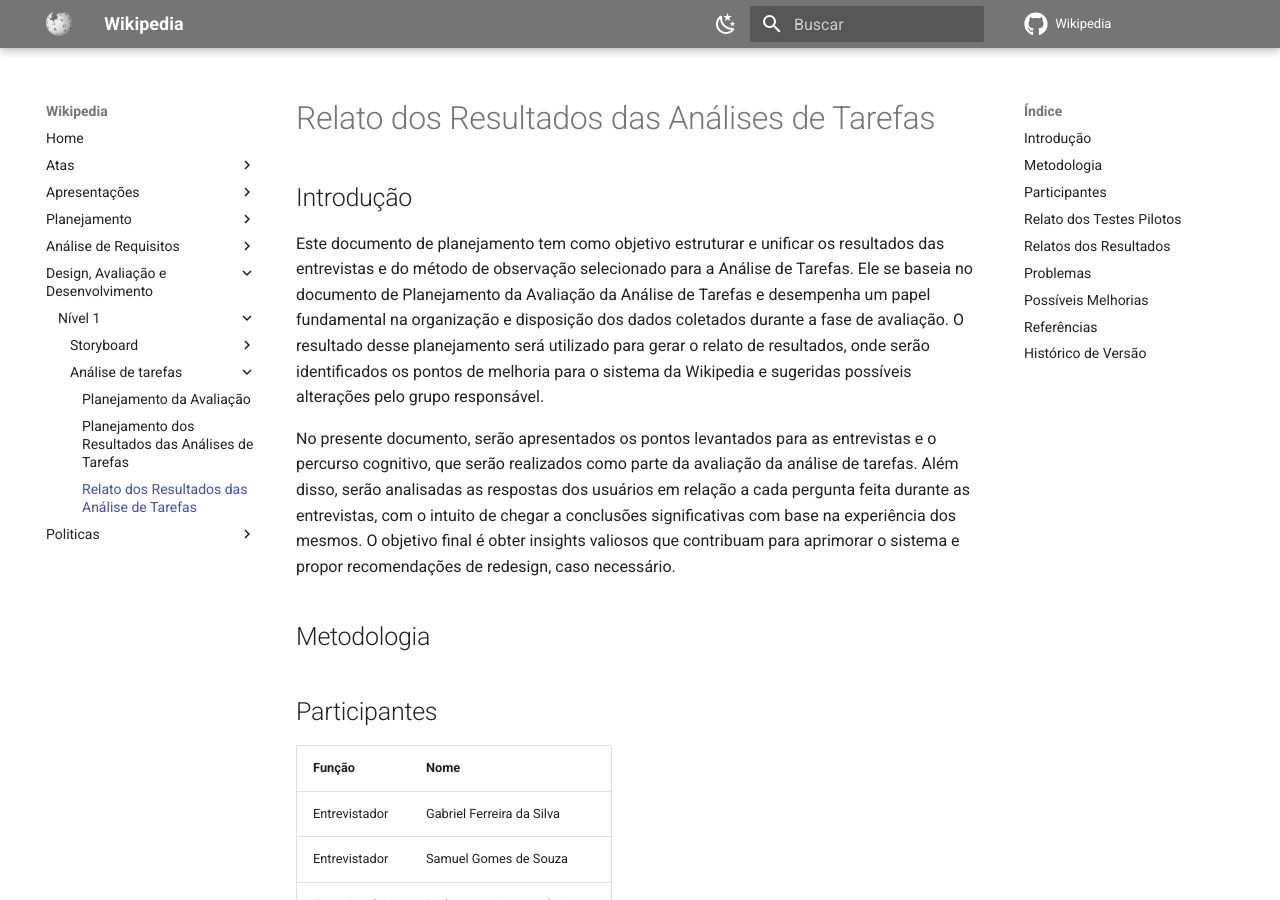
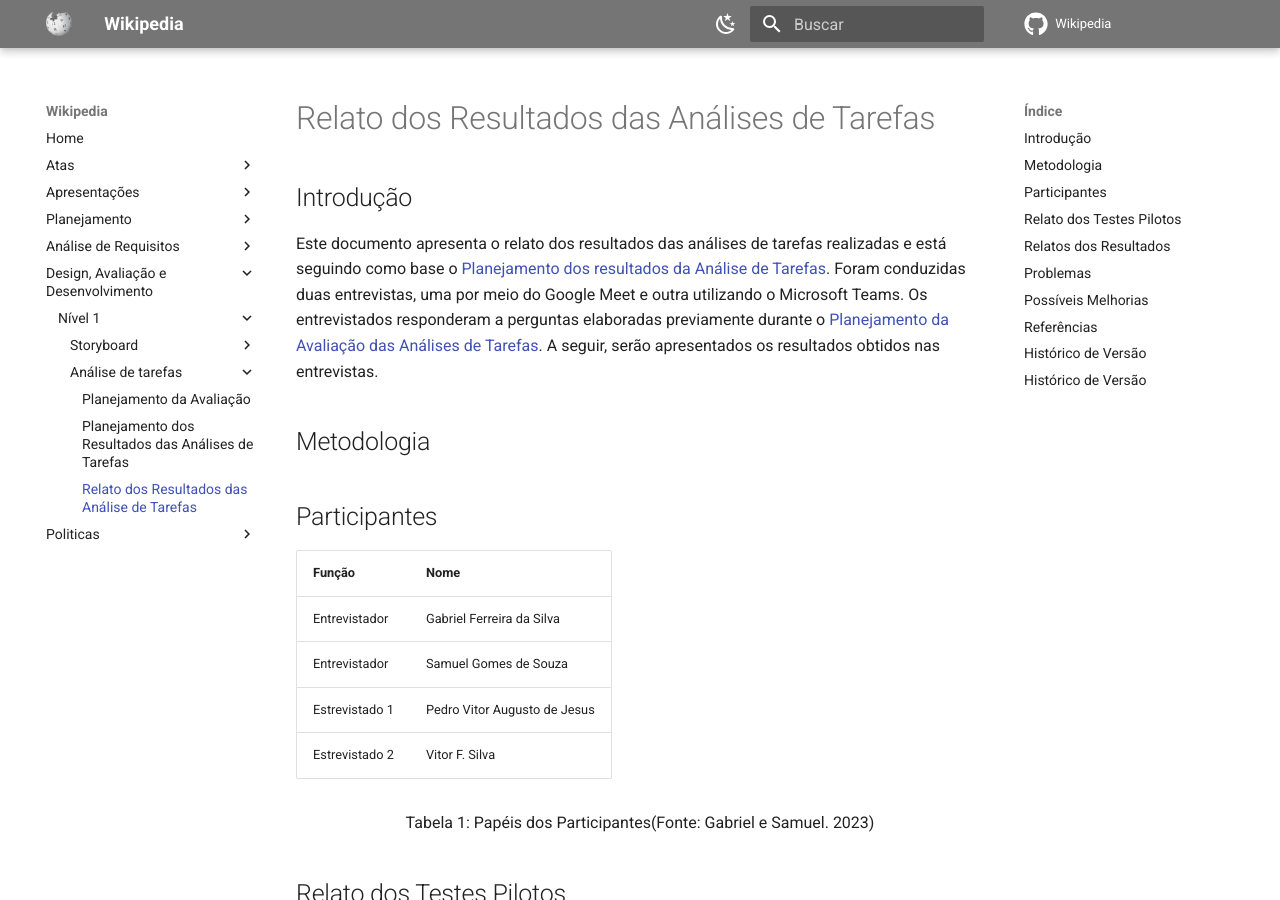
Before and after one commit to Interacao-Humano-Computador/2023.1-Wikipedia, an MkDocs documentation site: the page built from docs/design-avaliacao-desenvolvimento/nivel1/analiseDeTarefas/relatoDaAnaliseDeTarefa.md, in a window 1280 px wide and 900 px high. Built offline with MkDocs 1.6.1 and Material for MkDocs 9.7.7, drawn with Linux system fonts in a browser that asks for light colours; comment, search, counter and statistics services are not loaded; some of the changed text lies outside the part shown.

```diff
--- a/docs/design-avaliacao-desenvolvimento/nivel1/analiseDeTarefas/relatoDaAnaliseDeTarefa.md
+++ b/docs/design-avaliacao-desenvolvimento/nivel1/analiseDeTarefas/relatoDaAnaliseDeTarefa.md
@@ -2,9 +2,7 @@
 
 ## Introdução
 
-Este documento de planejamento tem como objetivo estruturar e unificar os resultados das entrevistas e do método de observação selecionado para a Análise de Tarefas. Ele se baseia no documento de Planejamento da Avaliação da Análise de Tarefas e desempenha um papel fundamental na organização e disposição dos dados coletados durante a fase de avaliação. O resultado desse planejamento será utilizado para gerar o relato de resultados, onde serão identificados os pontos de melhoria para o sistema da Wikipedia e sugeridas possíveis alterações pelo grupo responsável.
-
-No presente documento, serão apresentados os pontos levantados para as entrevistas e o percurso cognitivo, que serão realizados como parte da avaliação da análise de tarefas. Além disso, serão analisadas as respostas dos usuários em relação a cada pergunta feita durante as entrevistas, com o intuito de chegar a conclusões significativas com base na experiência dos mesmos. O objetivo final é obter insights valiosos que contribuam para aprimorar o sistema e propor recomendações de redesign, caso necessário.
+Este documento apresenta o relato dos resultados das análises de tarefas realizadas e está seguindo como base o [Planejamento dos resultados da Análise de Tarefas](../analiseDeTarefas/planejamentoResultadosAnalisesTarefas.md). Foram conduzidas duas entrevistas, uma por meio do Google Meet e outra utilizando o Microsoft Teams. Os entrevistados responderam a perguntas elaboradas previamente durante o [Planejamento da Avaliação das Análises de Tarefas](../analiseDeTarefas/planejamentoResultadosAnalisesTarefas.md). A seguir, serão apresentados os resultados obtidos nas entrevistas.
 
 ## Metodologia
 
@@ -66,3 +65,22 @@ Relato dos Resultados Análises de Tarefas do projeto Lichess. Disponível em: [
 | Versão | Data       | Descrição            | Autor(es)        | Revisor(es) |
 | ------- | ---------- | ---------------------- | ---------------- | ----------- |
 | 1.0     | 28/05/2023 | Criação do documento | Gabriel e Samuel | Chaydson    |
+
+=======
+
+- Barbosa, S. D. J.; Silva, B. S. da; Silveira, M. S.; Gasparini, I.; Darin, T.; Barbosa, G. D. J. Interação Humano-Computador e Experiência do usuário. Autopublicação. 2021
+- Planejamento dos resultados das Análises de Tarefas do projeto Skoob. Disponível em: [Link](https://interacao-humano-computador.github.io/2022.2-Skoob/planejamentoAnalise/nivel1/planejamento-resultados-analise-tarefas/). Acesso em: 13 de maio de 2023.
+
+## Histórico de Versão
+
+| Versão | Data       | Descrição            | Autor(es) | Revisor(es) |
+| ------- | ---------- | ---------------------- | --------- | ----------- |
+| 1.0     | 20/05/2023 | Criação do documento | Lucas     | Ana         |
+
+>>>>>>> Stashed changes
+>>>>>>>
+>>>>>>
+>>>>>
+>>>>
+>>>
+>>
```
Also changed, not shown: other parts of docs/design-avaliacao-desenvolvimento/nivel1/analiseDeTarefas/relatoDaAnaliseDeTarefa.md (+1 -0 lines).
